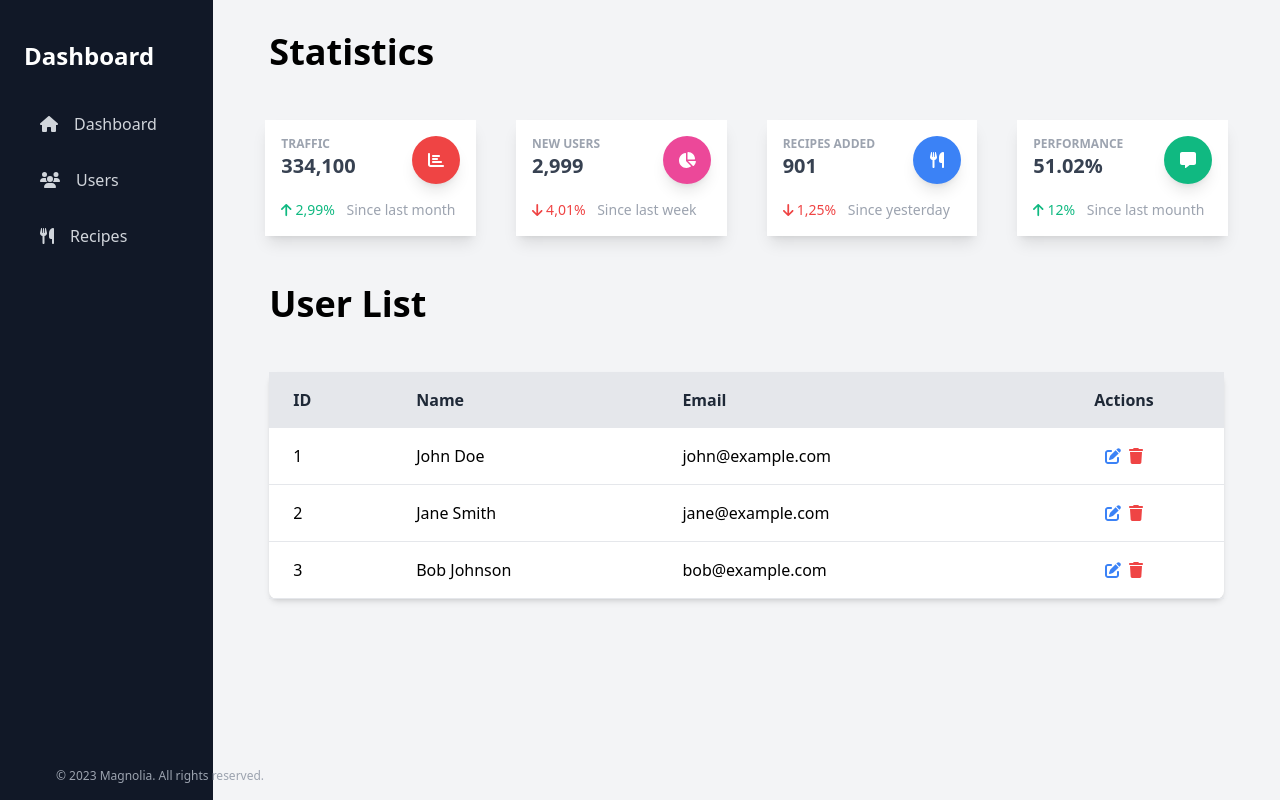
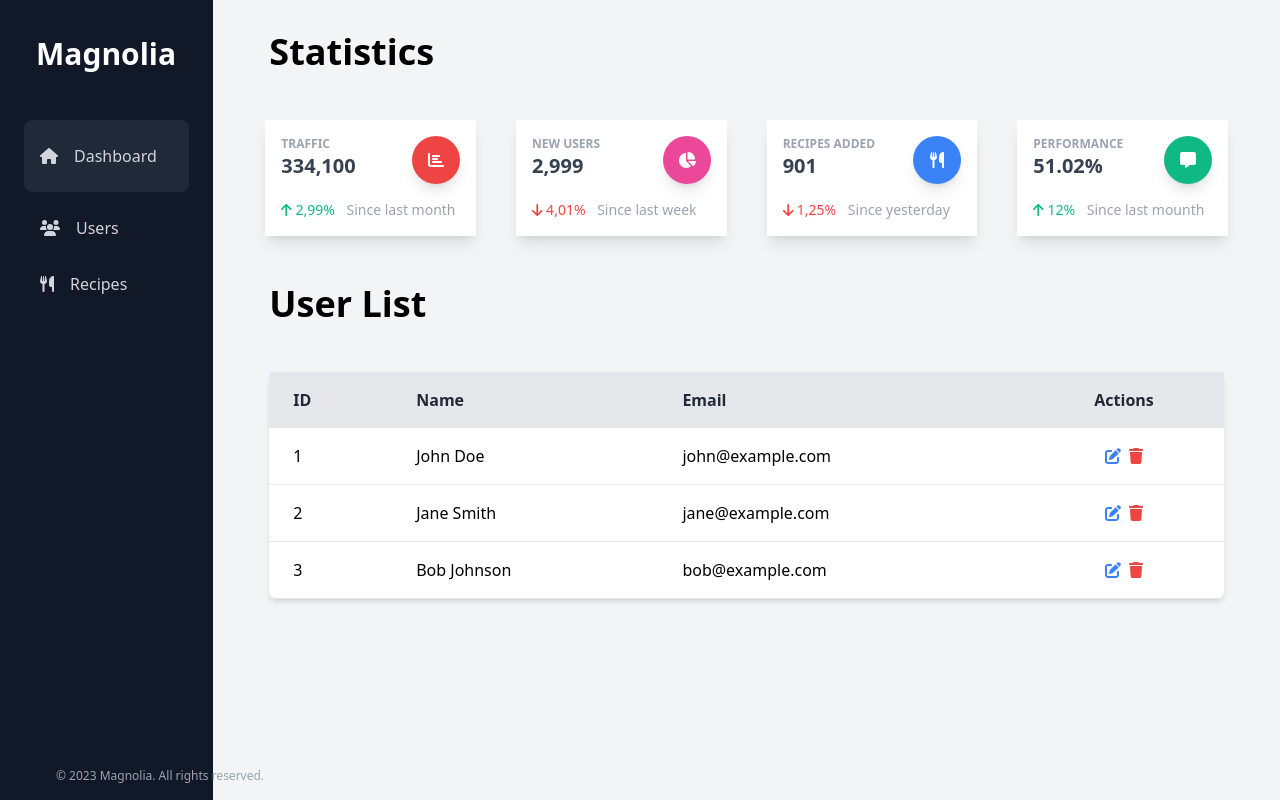
Before and after one commit to Fillonit/Recipe-App, a React (Create React App) app in the folder client/: page /dashboard2 in a window 1280 px wide. Built offline with nearby package versions, Linux system fonts and the light colour scheme.

Commit message:
Front End changes

```diff
--- a/client/src/components/HomePage.js
+++ b/client/src/components/HomePage.js
@@ -32,7 +32,7 @@ const recipes = [
 function App() {
     return (
       <div className="-mt-2">
-        <Navbar />
+        {/* <Navbar /> */}
         <Hero />
         {/* <Wave /> */}
         <div className="relative">
--- a/client/src/components/Navbar.js
+++ b/client/src/components/Navbar.js
@@ -1,5 +1,5 @@
 import React, { useState } from "react";
-import { FaUser, FaRandom, FaPizzaSlice, FaInfoCircle, FaEnvelope, FaBars, FaTimes } from "react-icons/fa";
+import { FaUser, FaRandom, FaUtensils, FaInfoCircle, FaEnvelope, FaBars, FaTimes, FaLongArrowAltRight } from "react-icons/fa";
 
 const Navbar = ({ title, image, description }) => {
   const [isNavOpen, setIsNavOpen] = useState(false);
@@ -10,7 +10,7 @@ const Navbar = ({ title, image, description }) => {
 
   const navItems = [
     // { label: "Home", icon: <FaHome className="inline-block mr-1 ml-4 text-lg"/>, link: "/" },
-    { label: "Recipes", icon: <FaPizzaSlice className="inline-block mr-1 ml-4 text-lg" />, link: "/recipes" },
+    { label: "Recipes", icon: <FaUtensils className="inline-block mr-1 ml-4 text-kg" />, link: "/recipes" },
     { label: "Random", icon: <FaRandom className="inline-block mr-1 ml-4 text-lg" />, link: "/random" },
     { label: "About", icon: <FaInfoCircle className="inline-block mr-1 ml-4 text-lg" />, link: "/about" },
     { label: "Contact", icon: <FaEnvelope className="inline-block mr-1 ml-4 text-lg" />, link: "/contact" },
@@ -59,7 +59,7 @@ const Navbar = ({ title, image, description }) => {
           <div>
             <a
               href="/login"
-              className="inline-block text-base mr-2 px-4 py-2 leading-none border rounded text-indigo-500 border-indigo-500 hover:border-transparent hover:text-white hover:bg-indigo-500 mt-4 lg:mt-0 font-bold"
+              className="inline-block text-base mr-2 px-4 py-2 leading-none border rounded bg-indigo-500 text-white border-indigo-500 hover:border-transparent hover:text-white hover:bg-indigo-800 mt-4 lg:mt-0 font-bold rounded-full"
             >
               Login
             </a>
--- a/client/src/pages/Dashboard2.js
+++ b/client/src/pages/Dashboard2.js
@@ -12,11 +12,11 @@ const Dashboard = () => {
 
   return (
     <div className="flex h-screen">
-      <div className="w-1/6 bg-gray-900 text-white pt-6">
-        <div className="p-4 pl-6">
-          <h2 className="text-2xl font-bold mb-8">Dashboard</h2>
+      <div className="w-1/6 bg-gray-900 text-white pt-3">
+        <div className="p-6 pl-6">
+          <h2 className="text-3xl font-bold mb-12 px-3">Magnolia</h2>
           <ul className="space-y-4">
-            <li>
+            <li className="py-4 rounded-lg bg-gray-800">
               <a
                 href="/"
                 className="flex items-center text-gray-300 hover:text-white hover:bg-gray-800 rounded-lg py-2 px-4"
```
